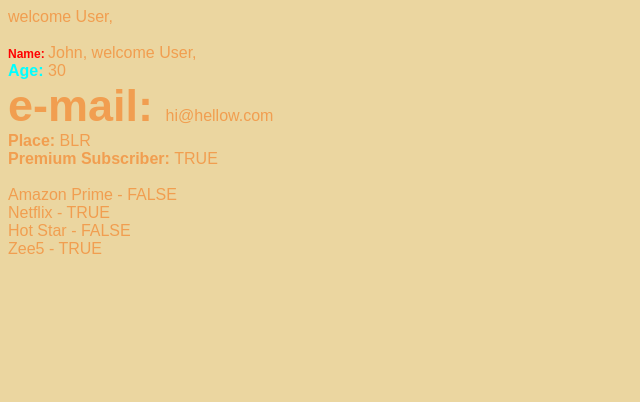
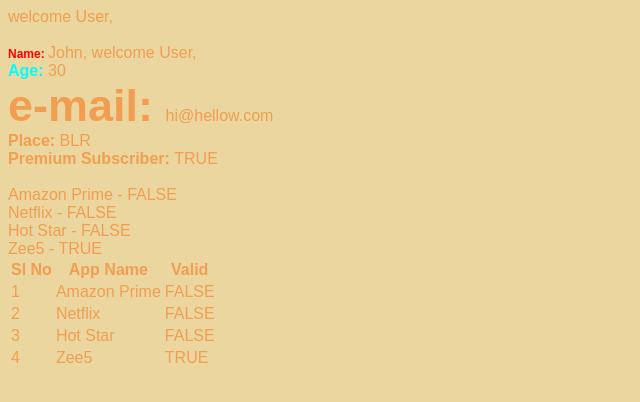
Before and after one commit to shijoshaji/react-vite-tuts, a React (Vite) app: page / in a window 1280 px wide. Shown: the top 402 px of the page, without its empty margins (0-640 px from the left). Built offline with nearby package versions, Linux system fonts and the light colour scheme.

Commit message:
reuse components

```diff
--- a/src/App.jsx
+++ b/src/App.jsx
@@ -2,10 +2,27 @@
 
 export default function App() {
 
-    return (
-        <>
-            <UserData message="welcome User," />
-        </>
-    );
+    const isAuthenticated = true;
+
+    // if (isAuthenticated) {
+    //     return (
+    //         <>
+    //             <UserData message="welcome User," />
+    //         </>
+
+    //     );
+    // }
+    // return (
+    //     <>
+    //         <h1>Not Authenticated</h1>
+    //     </>
+    // );
+
+
+    return isAuthenticated ? <UserData message="welcome User," /> : <h1>Not Authenticated</h1>;
+
+
+
+
 
 }
--- a/src/components/UserComponents/UserData.jsx
+++ b/src/components/UserComponents/UserData.jsx
@@ -17,7 +17,7 @@
             },
             {
                 appName: 'Netflix',
-                isExpired: true,
+                isExpired: false,
             },
             {
                 appName: 'Hot Star',
--- /dev/null
+++ b/src/components/UserComponents/UserOtt.jsx
@@ -0,0 +1,73 @@
+import PropTypes from 'prop-types';
+
+export function UserYesOtt({ item }) {
+    return (
+        <div>
+
+            {item.appName} - {String(item.isExpired).toUpperCase()}
+        </div>
+    );
+}
+
+
+
+export function UserNoOtt() {
+    return (
+        <div> <h1>Not A Premium Subscriber</h1>
+        </div>
+    );
+}
+
+export function UserYesOttTAble(props) {
+    let arrList = props.data;
+    console.log(arrList);
+    return (
+        <>
+            <table>
+                <thead>
+                    <tr>
+                        <th>Sl No</th>
+                        <th>App Name</th>
+                        <th>Valid</th>
+                    </tr>
+                </thead>
+                <tbody>
+                    {arrList.map((item, index) => (
+                        <tr key={index}>
+
+                            <td>{index + 1}</td>
+                            <td>{item.appName}</td>
+                            <td>{String(item.isExpired).toUpperCase()}</td>
+
+                        </tr>
+
+                    ))}
+
+                </tbody>
+
+            </table>
+        </>
+
+    );
+}
+
+
+
+// DECLARE PROTYPES
+
+
+UserYesOtt.propTypes = {
+    item: PropTypes.shape({
+        appName: PropTypes.string.isRequired,
+        isExpired: PropTypes.bool.isRequired,
+    }).isRequired
+
+};
+
+UserYesOttTAble.propTypes = {
+    data: PropTypes.shape([{
+        appName: PropTypes.string.isRequired,
+        isExpired: PropTypes.bool.isRequired,
+    }]).isRequired
+
+};
--- a/src/components/UserComponents/UserProfile.jsx
+++ b/src/components/UserComponents/UserProfile.jsx
@@ -1,5 +1,6 @@
 import PropTypes from 'prop-types';
 import "./user.css";
+import { UserYesOtt, UserNoOtt, UserYesOttTAble } from './UserOtt';
 
 export function UserProfile(props) {
     console.log(props.params);
@@ -15,22 +16,40 @@
                 <b>Premium Subscriber: </b> {String(isPremium).toUpperCase()} <br />
 
                 <br />
-                <div>
+                <>
                     {isPremium ? <div>
                         {ottApps.map((item, index) => (
-                            <div key={index}>
-                                {item.appName} - {String(item.isExpired).toUpperCase()}
-                            </div>
+                            <UserYesOtt key={index} item={item} />
                         ))}
-                    </div> : <p>Condition is false, not rendering content.</p>}
-                </div>
+                    </div> : <UserNoOtt />}
+                </>
+                <>
+                    {
+                        isPremium ?
+                            <UserYesOttTAble data={ottApps} /> :
+                            <UserNoOtt />
+                    }
+
+                </>
             </div >
         </>
     );
 }
 
 UserProfile.propTypes = {
-    params: PropTypes.object.isRequired,
+    // params: PropTypes.object.isRequired,
     // username: PropTypes.string.isRequired
+    params: PropTypes.shape({
+        username: PropTypes.string.isRequired,
+        age: PropTypes.number.isRequired,
+        email: PropTypes.string.isRequired,
+        place: PropTypes.string.isRequired,
+        message: PropTypes.string.isRequired,
+        isPremium: PropTypes.bool.isRequired,
+        ottApps: PropTypes.shape([{
+            appName: PropTypes.string.isRequired,
+            isExpired: PropTypes.bool.isRequired,
+        }]).isRequired
+    }).isRequired
 
 };
```
